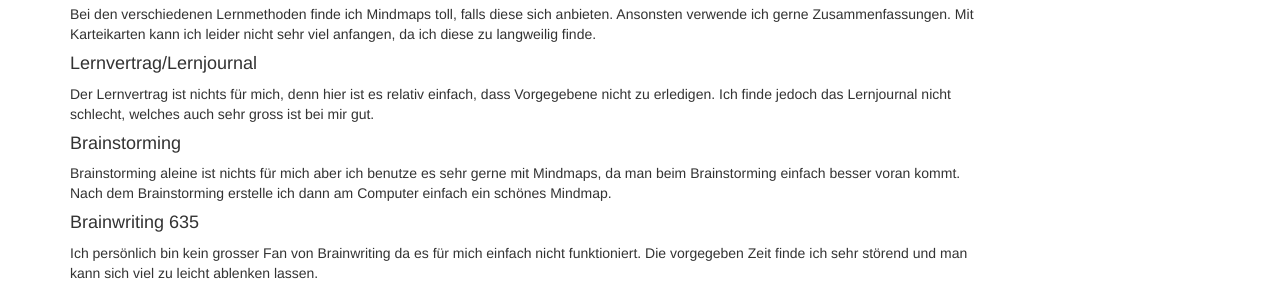
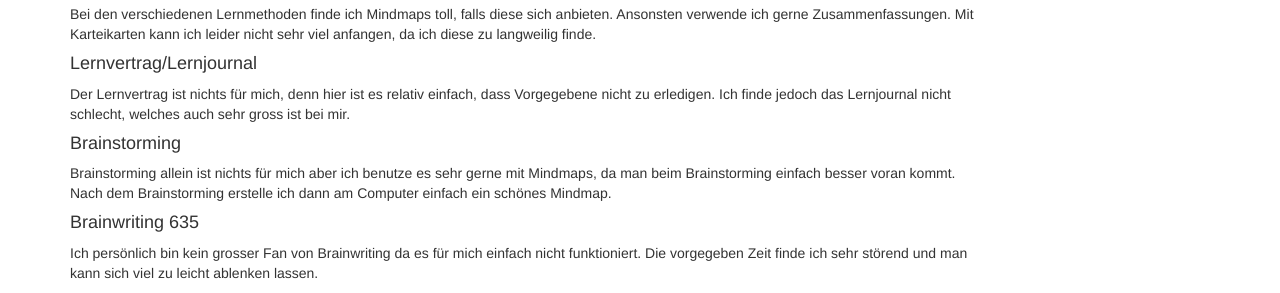
Before and after one commit to ramonwehrli/ramonwehrli.github.io, a Jekyll site: the page built from _posts/2016-01-10-vortraege.markdown, in a window 1280 px wide. Shown: the part 290-583 px from the top of the page. Built offline with Jekyll 4.4.1, drawn with Linux system fonts in a browser that asks for light colours; Markdown is read by kramdown in place of the engine named in the settings.

Commit message:
no message

```diff
--- a/_posts/2016-01-10-vortraege.markdown
+++ b/_posts/2016-01-10-vortraege.markdown
@@ -13,10 +13,10 @@ Hier kann dieser Zyklus echt helfen. Diese Methode kannte ich zum Glück schon v
 Bei den verschiedenen Lernmethoden finde ich Mindmaps toll, falls diese sich anbieten. Ansonsten verwende ich gerne Zusammenfassungen. Mit Karteikarten kann ich leider nicht sehr viel anfangen, da ich diese zu langweilig finde.
 
 ####Lernvertrag/Lernjournal
-Der Lernvertrag ist nichts für mich, denn hier ist es relativ einfach, dass Vorgegebene nicht zu erledigen. Ich finde jedoch das Lernjournal nicht schlecht, welches auch sehr gross ist bei mir gut.
+Der Lernvertrag ist nichts für mich, denn hier ist es relativ einfach, dass Vorgegebene nicht zu erledigen. Ich finde jedoch das Lernjournal nicht schlecht, welches auch sehr gross ist bei mir.
 
 ####Brainstorming
-Brainstorming aleine ist nichts für mich aber ich benutze es sehr gerne mit Mindmaps, da man beim Brainstorming einfach besser voran kommt. Nach dem Brainstorming erstelle ich dann am Computer einfach ein schönes Mindmap.
+Brainstorming allein ist nichts für mich aber ich benutze es sehr gerne mit Mindmaps, da man beim Brainstorming einfach besser voran kommt. Nach dem Brainstorming erstelle ich dann am Computer einfach ein schönes Mindmap.
 
 ####Brainwriting 635
 Ich persönlich bin kein grosser Fan von Brainwriting da es für mich einfach nicht funktioniert. Die vorgegeben Zeit finde ich sehr störend und man kann sich viel zu leicht ablenken lassen.
```
